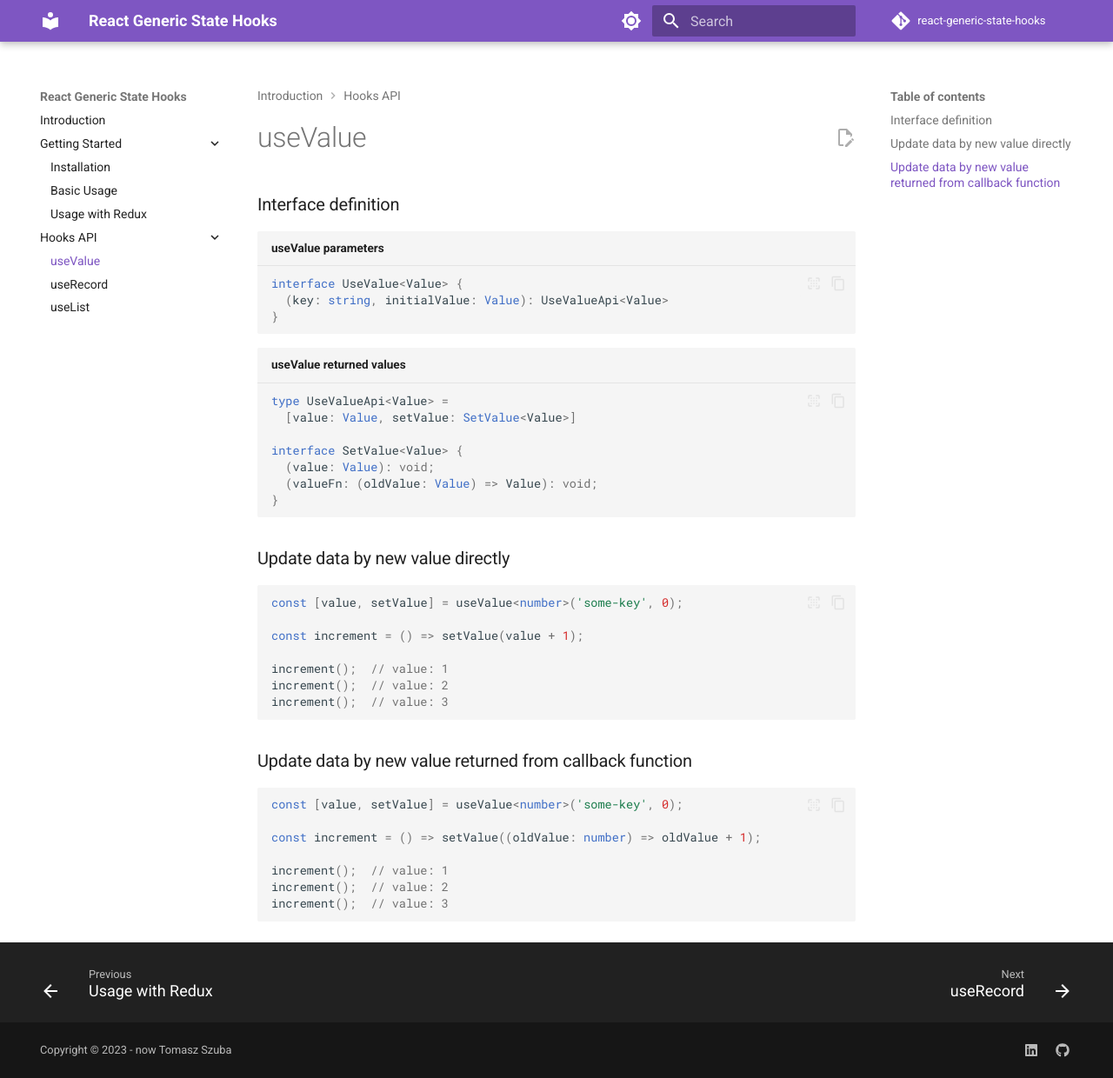
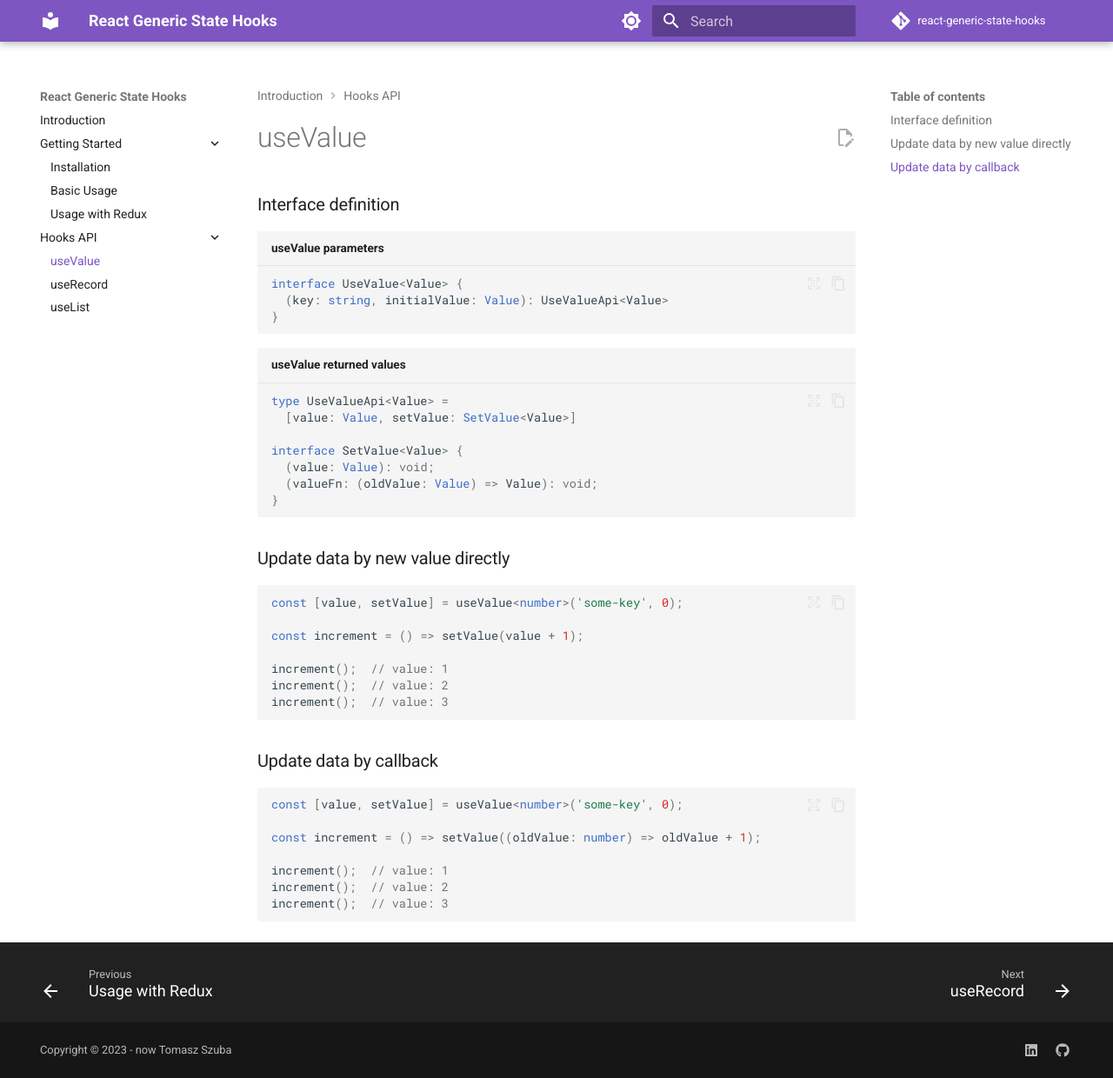
Before and after one commit to thommee/react-common-state-hooks, an MkDocs documentation site: the page built from docs/hooks-api/use-value.md, in a window 1280 px wide and 1240 px high. Shown: the whole window at 87% size. Built offline with MkDocs 1.6.1 and Material for MkDocs 9.7.7, drawn with Linux system fonts in a browser that asks for light colours; comment, search, counter and statistics services are not loaded.

Commit message:
Update use-value.md

````diff
--- a/docs/hooks-api/use-value.md
+++ b/docs/hooks-api/use-value.md
@@ -26,7 +26,7 @@ increment();  // value: 2
 increment();  // value: 3
 ```
 
-### Update data by new value returned from callback function
+### Update data by callback
 ```typescript
 const [value, setValue] = useValue<number>('some-key', 0);
 
````
